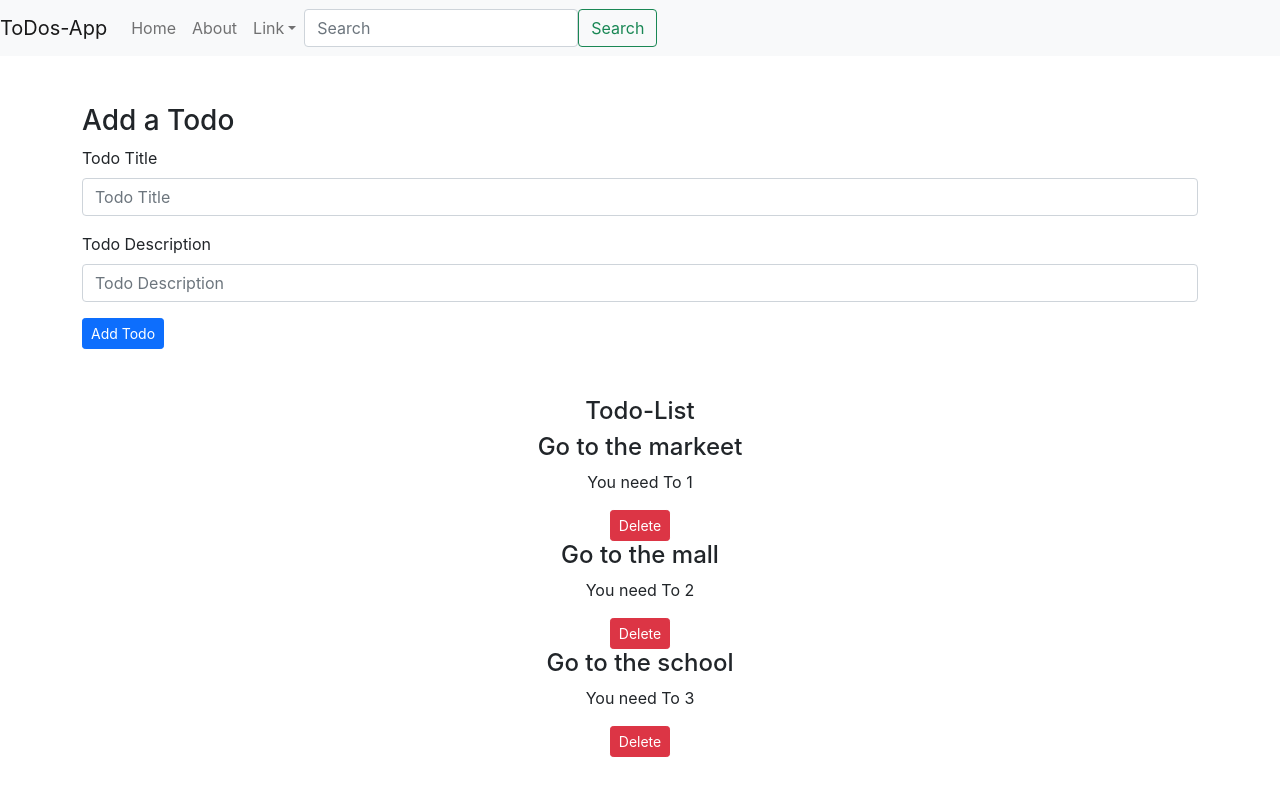
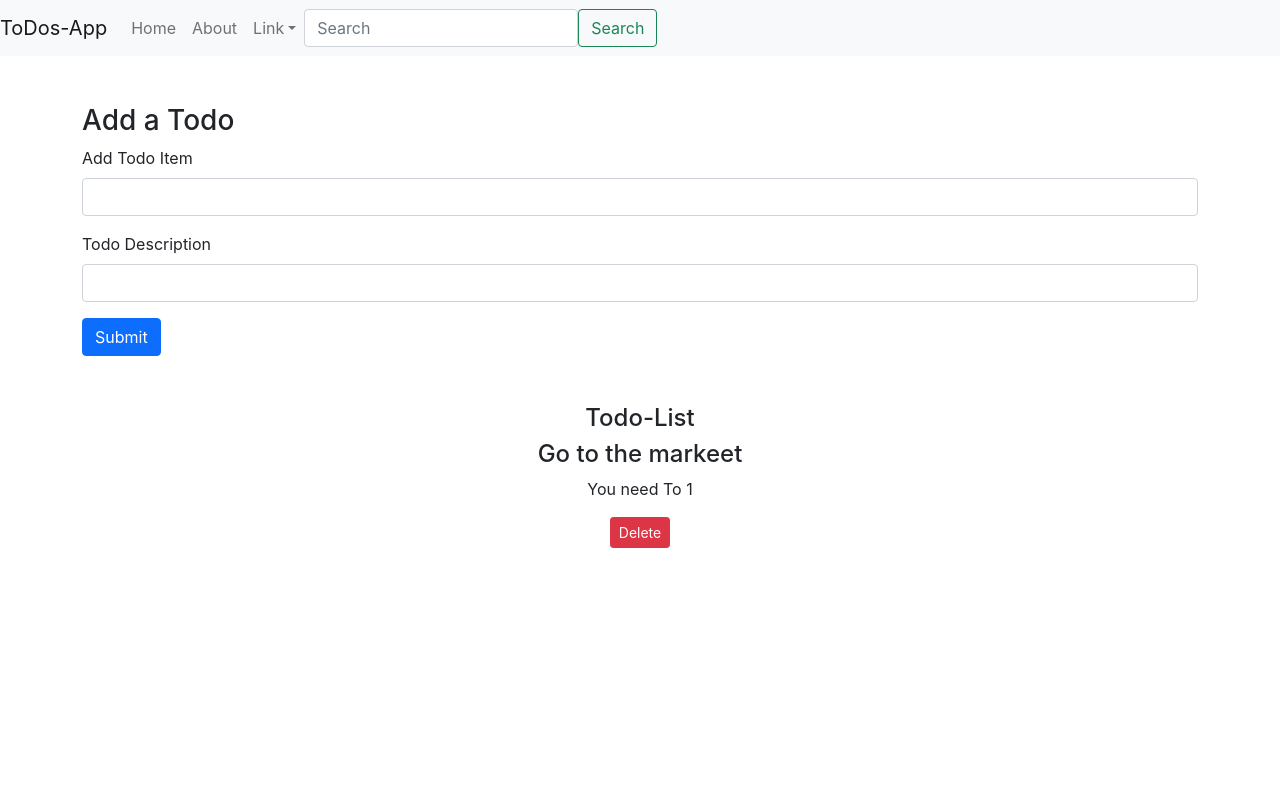
Before and after one commit to rizwanullah313/Todo-react, a React (Create React App) app: page / in a window 1280 px wide. Shown: the top 796 px of the page. Built offline with nearby package versions, Linux system fonts and the light colour scheme.

Commit message:
Complete todo ap using react

```diff
--- a/src/App.js
+++ b/src/App.js
@@ -32,16 +32,6 @@ function App() {
       title:  "Go to the markeet",
       desc: "You need To 1"
     },
-    {
-      sno: 2,
-      title:  "Go to the mall",
-      desc: "You need To 2"
-    },
-    {
-      sno: 3,
-      title:  "Go to the school",
-      desc: "You need To 3"
-    }
 
   ])
 
--- a/src/Components/Addtodo.js
+++ b/src/Components/Addtodo.js
@@ -1,13 +1,12 @@
 import React, { useState } from "react";
-import { Form,Button, } from 'react-bootstrap';
 
 
 export const Addtodo = ({addtodo}) => {
     const [title, setTitle] = useState();
     const [desc, setDesc] = useState();
 
-    const submit = (e)=>{
-      e.preventDefault();
+    const submit = (event)=>{
+        event.preventDefault();
       if(!title || !desc){
           alert("Title or description cannot be blank");
       }
@@ -16,23 +15,19 @@ export const Addtodo = ({addtodo}) => {
 
   return (
     <div className="container my-5">
-        <h3>Add a Todo</h3>
-      <Form onSubmit={submit}>
-        <Form.Group className="mb-3" controlId="todotitle">
-          <Form.Label>Todo Title</Form.Label>
-          <Form.Control type="text" placeholder="Todo Title" value={title} onChange={(e)=>setTitle(e.target.value)} />
-          <Form.Text className="text-muted">
-          </Form.Text>
-        </Form.Group>
+         <h3>Add a Todo</h3>
+        <form onSubmit={submit}>
+  <div className="mb-3">
+    <label htmlFor="exampleInputEmail1" className="form-label">Add Todo Item</label>
+    <input type="text" value={title} onChange={(event)=>setTitle(event.target.value || '')} className="form-control" id="addTodo"  />
+  </div>
+  <div className="mb-3">
+    <label htmlFor="" className="form-label">Todo Description</label>
+    <input type="text"  value={desc} onChange={(event)=>setDesc(event.target.value ||'')}  className="form-control" id="tododesc" />
+  </div>
 
-        <Form.Group className="mb-3" controlId="tododesc">
-          <Form.Label>Todo Description</Form.Label>
-          <Form.Control type="text" placeholder="Todo Description" value={desc} onChange={(e)=>setDesc(e.target.value)}  />
-        </Form.Group>
-        <Button variant="primary" type="submit" className="btn btn-sm">
-          Add Todo
-        </Button>
-      </Form>
+  <button type="submit" className="btn btn-primary">Submit</button>
+</form>
     </div>
   );
 };
```
